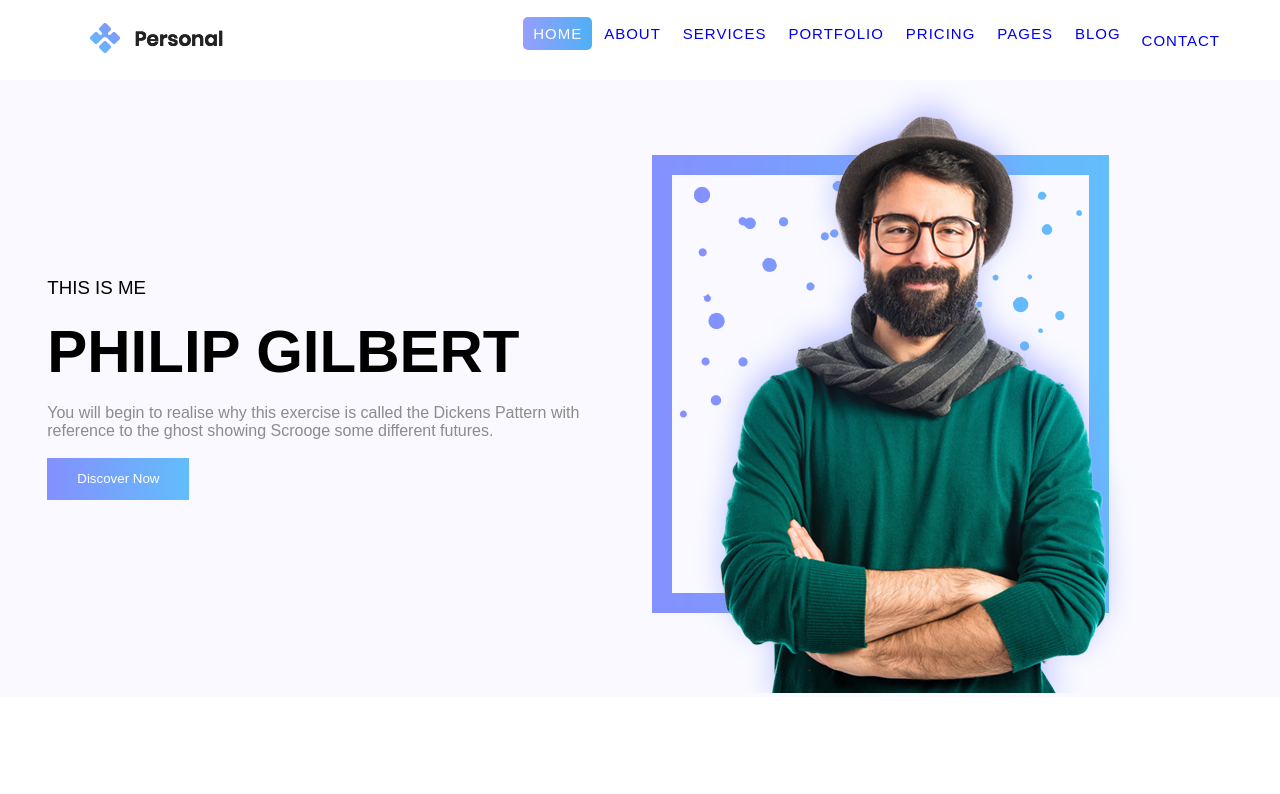
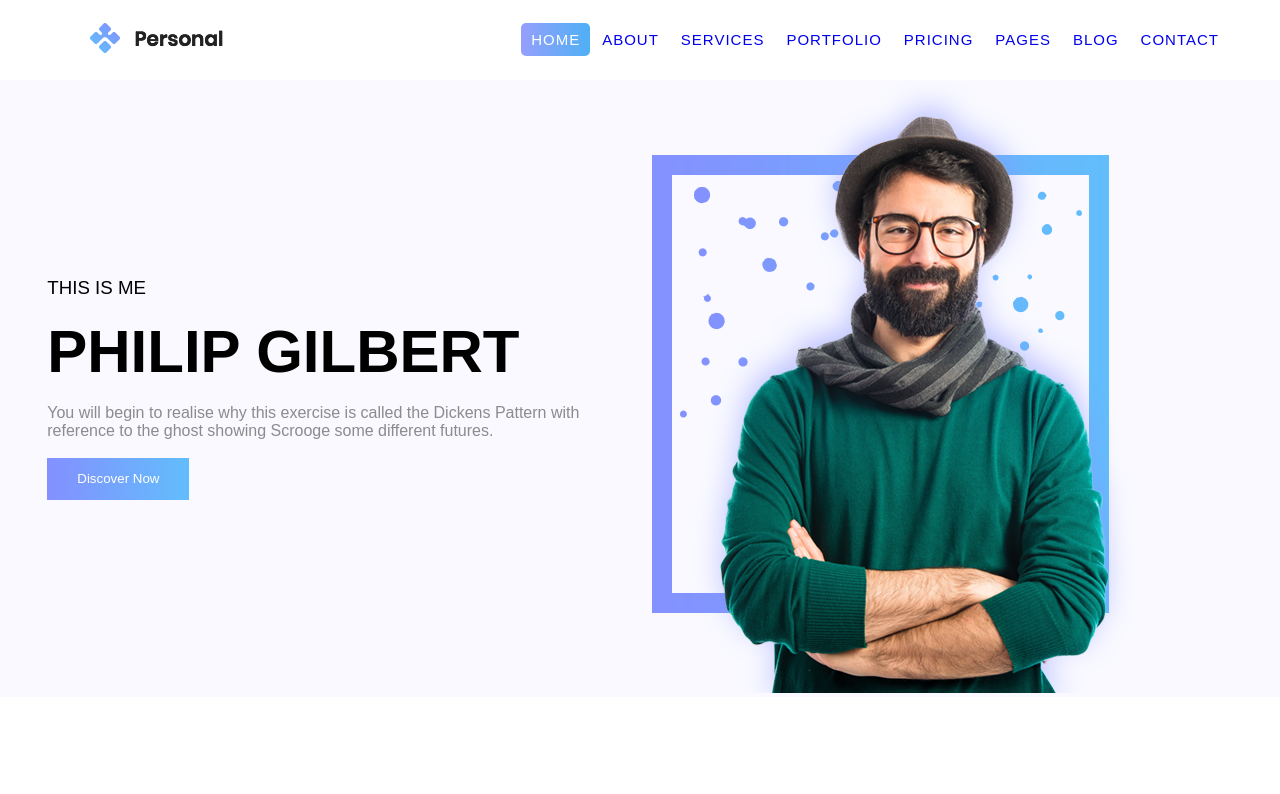
Before and after one commit to Abusayed987/personal_portfolio, a plain HTML site: page index.html in a window 1280 px wide. Shown: the top 794 px of the page. Drawn offline with Linux system fonts and the light colour scheme.

Commit message:
add correction

```diff
--- a/index.html
+++ b/index.html
@@ -33,7 +33,8 @@
                     <li><a href="#">PORTFOLIO</a></li>
                     <li><a href="#">PRICING</a></li>
                     <li><a href="#">PAGES</a></li>
-                    <li><a href="#">BLOG</a></li <li><a href="#">CONTACT</a></li>
+                    <li><a href="#">BLOG</a> </li>
+                    <li><a href="#">CONTACT</a></li>
                 </ul>
             </div>
         </nav>
```
